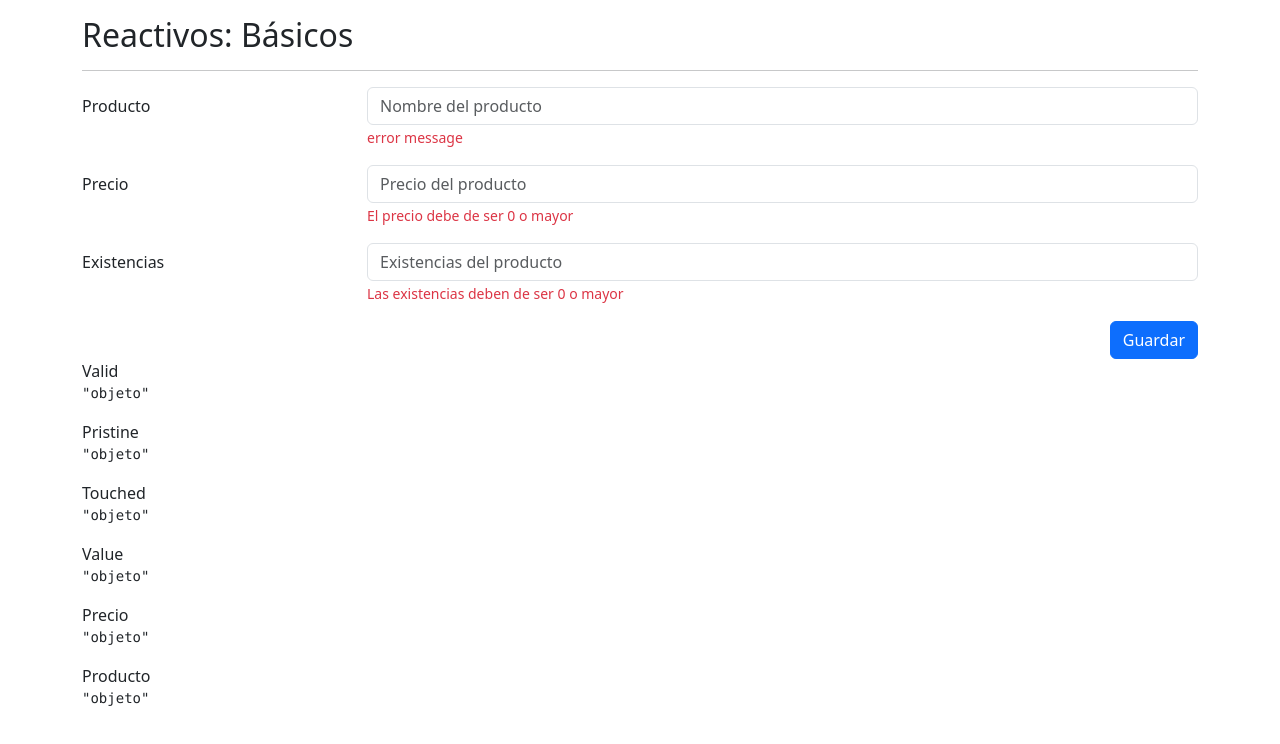
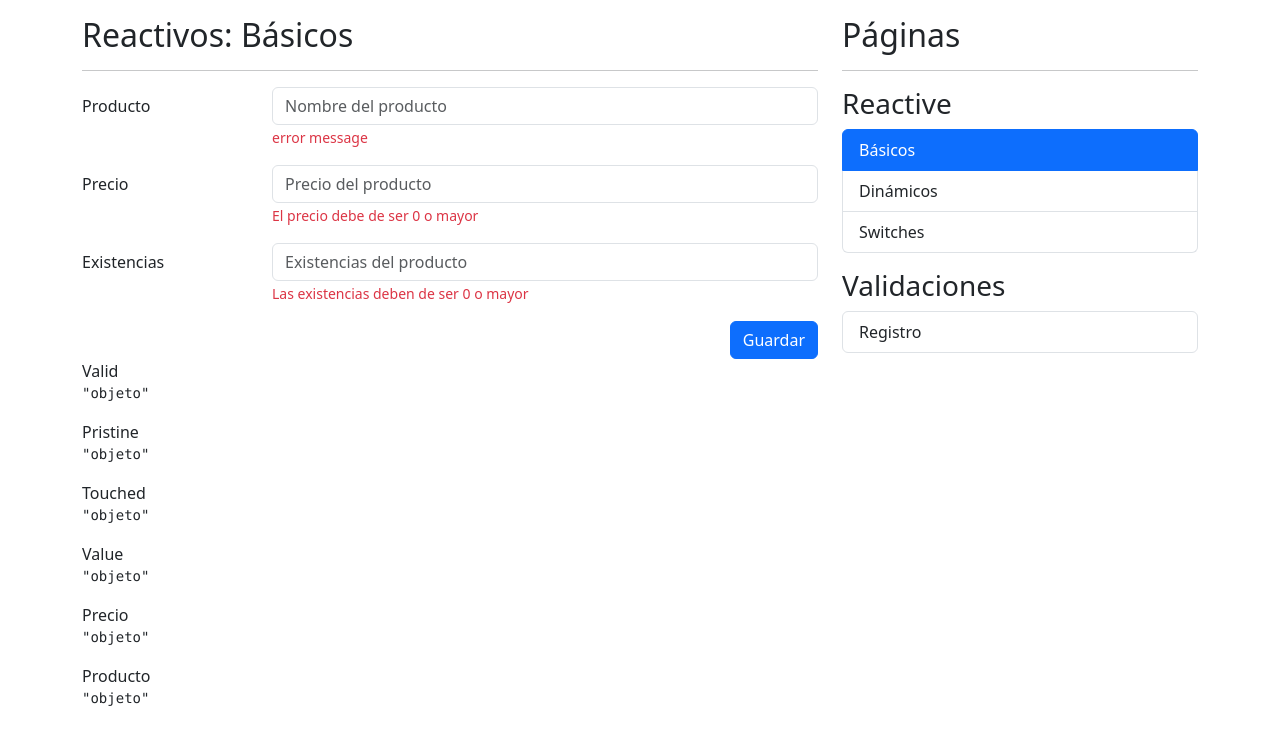
Before and after one commit to abelborit/angular-reactive-forms-app, an Angular app: page /#/reactive/basic in a window 1280 px wide. Shown: the top 744 px of the page. Built offline with nearby package versions, Linux system fonts and the light colour scheme.

Commit message:
[FEAT] create side-menu.component

```diff
--- a/src/app/app.component.html
+++ b/src/app/app.component.html
@@ -1 +1,9 @@
-<router-outlet></router-outlet>
+<div class="row my-3">
+  <div class="col">
+    <router-outlet></router-outlet>
+  </div>
+
+  <div class="col-12 col-sm-4">
+    <shared-side-menu></shared-side-menu>
+  </div>
+</div>
--- /dev/null
+++ b/src/app/shared/components/side-menu/side-menu.component.html
@@ -0,0 +1,28 @@
+<h2>Páginas</h2>
+<hr />
+
+<h3 class="mt-3">Reactive</h3>
+<ul class="list-group">
+  <li
+    *ngFor="let item of reactiveMenu"
+    class="list-group-item"
+    [routerLink]="[item.route]"
+    routerLinkActive="active"
+    style="cursor: pointer"
+  >
+    {{ item.title }}
+  </li>
+</ul>
+
+<h3 class="mt-3">Validaciones</h3>
+<ul class="list-group">
+  <li
+    *ngFor="let item of authMenu"
+    class="list-group-item"
+    [routerLink]="[item.route]"
+    routerLinkActive="active"
+    style="cursor: pointer"
+  >
+    {{ item.title }}
+  </li>
+</ul>
--- /dev/null
+++ b/src/app/shared/components/side-menu/side-menu.component.ts
@@ -0,0 +1,23 @@
+import { Component } from '@angular/core';
+
+interface MenuItem {
+  title: string;
+  route: string; // url al cual vamos a navegar
+}
+
+@Component({
+  selector: 'shared-side-menu',
+  templateUrl: './side-menu.component.html',
+  styleUrls: ['./side-menu.component.css'],
+})
+export class SideMenuComponent {
+  public reactiveMenu: MenuItem[] = [
+    { title: 'Básicos', route: './reactive/basic' },
+    { title: 'Dinámicos', route: './reactive/dynamic' },
+    { title: 'Switches', route: './reactive/switches' },
+  ];
+
+  public authMenu: MenuItem[] = [
+    { title: 'Registro', route: './auth/sign-up' },
+  ];
+}
--- a/src/index.html
+++ b/src/index.html
@@ -15,7 +15,7 @@
       crossorigin="anonymous"
     />
   </head>
-  <body class="container py-3">
+  <body class="container">
     <app-root></app-root>
   </body>
 </html>
```
Also changed, not shown: src/app/shared/shared.module.ts (+6 -6 lines), src/app/shared/components/side-menu/side-menu.component.css (added), 1 other file (tests, documents, lock files or other folders).
